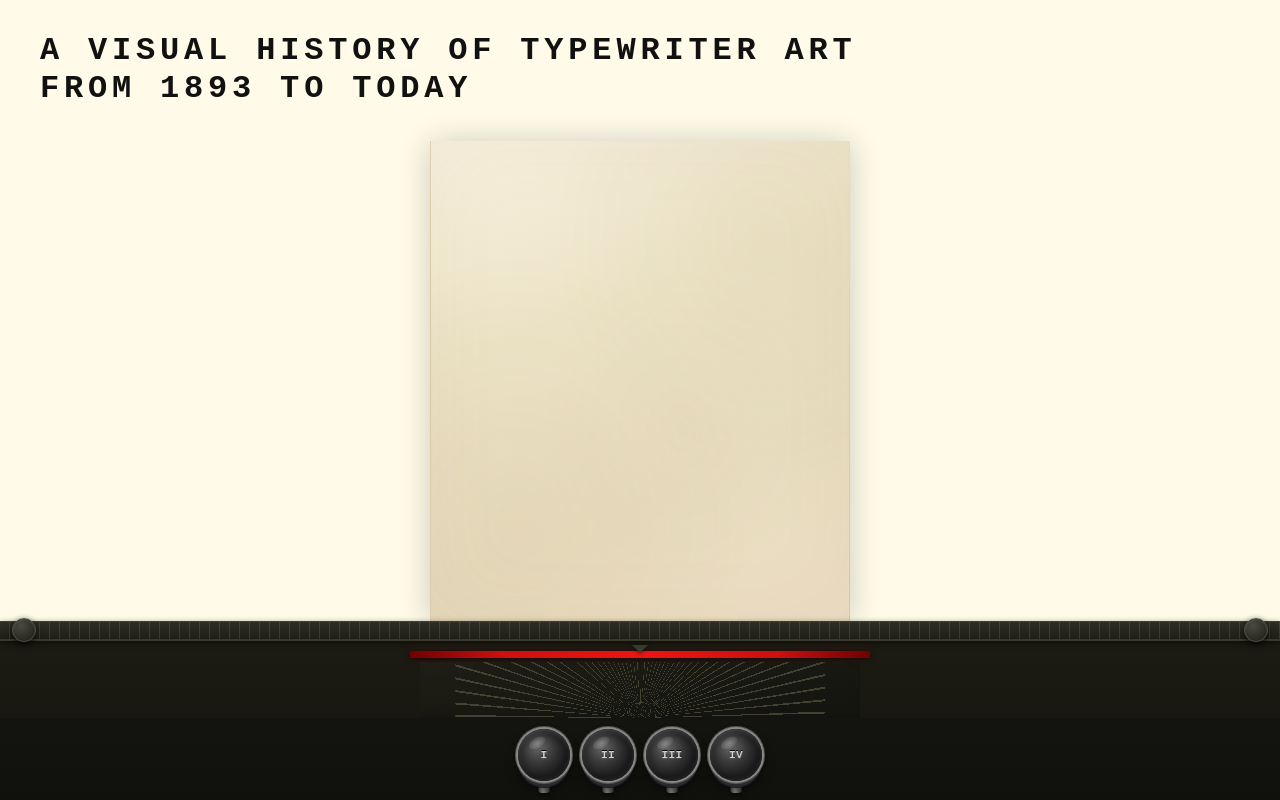
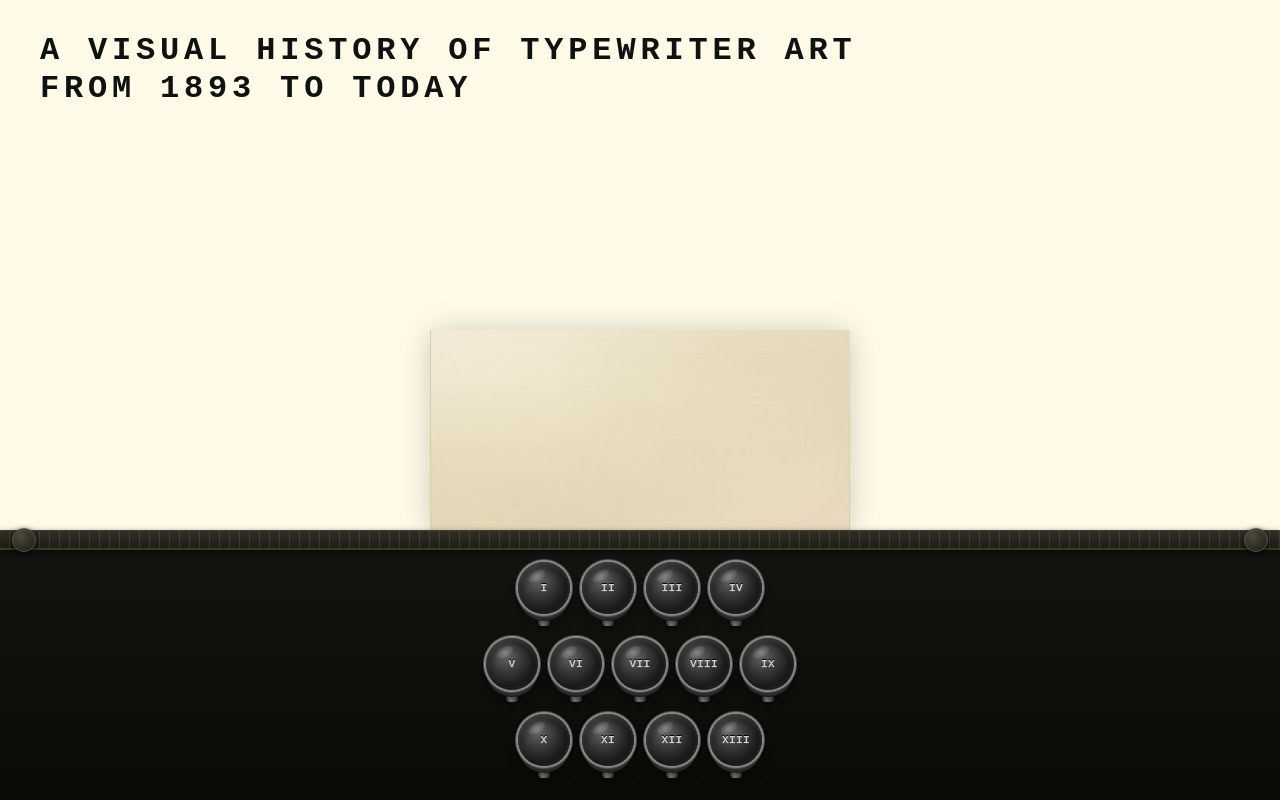
Before and after one commit to dyzfnction/t2-typewriter, a React (Vite) app: page / in a window 1280 px wide. Shown: the top 800 px of the page. Built offline with nearby package versions, Linux system fonts and the light colour scheme.

Commit message:
machine changée

```diff
--- a/src/css/index.css
+++ b/src/css/index.css
@@ -134,7 +134,7 @@ body {
 .sheet {
   width: min(420px, 82vw);
   height: 100%;
-  min-height: 480px;
+  min-height: 200px;
   background:
     /* taches légères façon papier jauni */
     radial-gradient(ellipse at 20% 80%, rgba(160,120,60,0.07) 0%, transparent 50%),
@@ -196,90 +196,12 @@ body {
 .typewriter-roller::before { left: 12px; }
 .typewriter-roller::after  { right: 12px; }
 
-/* Ruban rouge */
-.typewriter-ribbon {
-  width: min(460px, 90vw);
-  height: 7px;
-  margin-top: 10px;
-  background: linear-gradient(90deg,
-    #700000 0%,
-    #cc1010 20%,
-    #ee1414 50%,
-    #cc1010 80%,
-    #700000 100%
-  );
-  border-radius: 1px;
-  box-shadow:
-    0 1px 5px rgba(0,0,0,0.7),
-    0 0 10px rgba(180,0,0,0.25);
-  position: relative;
-  z-index: 2;
-}
-
-/* Guide du ruban (petit triangle métal au centre) */
-.typewriter-ribbon::after {
-  content: '';
-  position: absolute;
-  top: -6px;
-  left: 50%;
-  transform: translateX(-50%);
-  width: 0;
-  height: 0;
-  border-left: 8px solid transparent;
-  border-right: 8px solid transparent;
-  border-top: 8px solid #3a3a2c;
-  filter: drop-shadow(0 1px 2px rgba(0,0,0,0.5));
-}
-
-/* Arc de frappe (demi-cercle avec tiges) */
-.typewriter-mechanism {
-  width: min(440px, 88vw);
-  height: 56px;
-  margin-top: 4px;
-  position: relative;
-  overflow: hidden;
-}
-
-/* Corps de l'arc */
-.typewriter-mechanism::before {
-  content: '';
-  position: absolute;
-  bottom: 0;
-  left: 50%;
-  transform: translateX(-50%);
-  width: 108%;
-  height: 200%;
-  border-radius: 50% 50% 0 0;
-  background: linear-gradient(170deg, #2c2c24 0%, #1c1c14 40%, #141410 100%);
-  border-top: 2px solid #3e3e32;
-  box-shadow: inset 0 6px 16px rgba(0,0,0,0.6);
-}
-
-/* Tiges de frappe rayonnantes */
-.typewriter-mechanism::after {
-  content: '';
-  position: absolute;
-  bottom: 0;
-  left: 50%;
-  transform: translateX(-50%);
-  width: 84%;
-  height: 188%;
-  background: repeating-conic-gradient(
-    from -52deg at 50% 100%,
-    transparent 0deg,
-    transparent 3.2deg,
-    rgba(90, 88, 68, 0.65) 3.2deg,
-    rgba(90, 88, 68, 0.65) 3.8deg
-  );
-  border-radius: 50% 50% 0 0;
-}
-
 /* Zone des touches */
 .touches-zone {
   width: 100%;
   display: flex;
   justify-content: center;
-  padding: 0.7rem 1rem 1.8rem;
+  padding: 0.7rem 1rem 1.4rem;
   background: linear-gradient(180deg, #131310 0%, #0a0a07 100%);
 }
 
--- a/src/jsx/AppMain.jsx
+++ b/src/jsx/AppMain.jsx
@@ -89,12 +89,6 @@ export default function AppMain() {
         {/* Barre de rouleau avec graduations */}
         <div className="typewriter-roller" />
 
-        {/* Ruban rouge */}
-        <div className="typewriter-ribbon" />
-
-        {/* Arc de frappe avec tiges rayonnantes */}
-        <div className="typewriter-mechanism" />
-
         {/* Touches */}
         <div className="touches-zone">
           <div className="touches">
```
